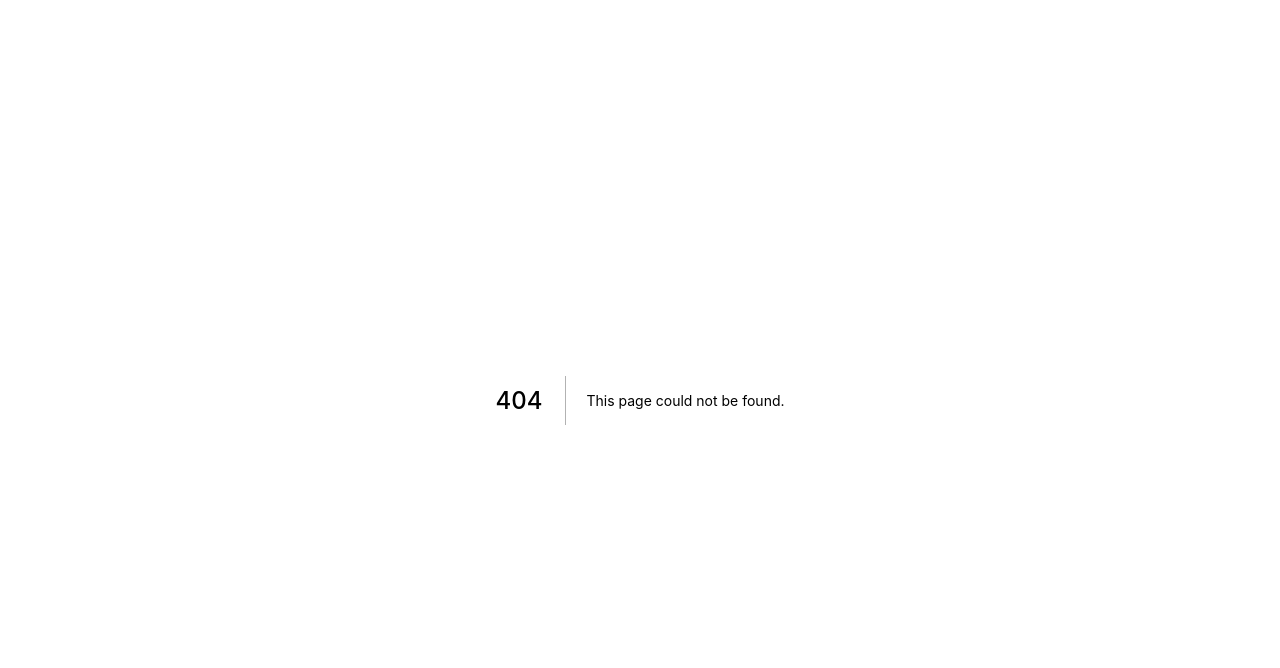
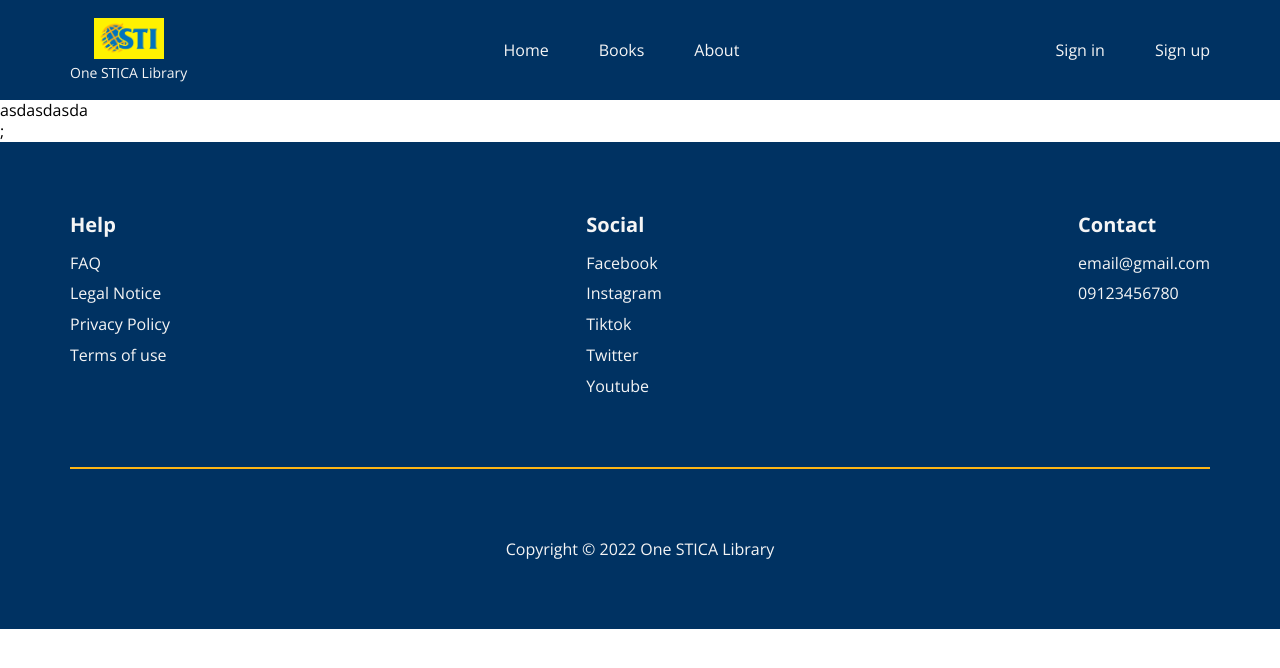
Before and after one commit to zomeru/lms-client, a Next.js app: page /books in a window 1280 px wide. Before the commit this address had no page. Shown: the top 668 px of the page. Built offline with nearby package versions, Linux system fonts and the light colour scheme; no server answers.

Commit message:
Added books page

```diff
--- /dev/null
+++ b/pages/books/index.tsx
@@ -0,0 +1,17 @@
+import React from 'react';
+
+import { Layout, NextSeoHead } from '@/components';
+import { BookSection } from '@/components/_page/Books';
+
+const Books = () => {
+  return (
+    <>
+      <NextSeoHead />
+      <Layout>
+        <BookSection />
+      </Layout>
+    </>
+  );
+};
+
+export default Books;
--- a/pages/index.tsx
+++ b/pages/index.tsx
@@ -1,19 +1,17 @@
 import type { NextPage } from 'next';
 
-import { Layout, Navbar, NextSeoHead, Footer } from '@/components';
+import { Layout, NextSeoHead } from '@/components';
 import { Hero, HomeBooks, Contact } from '@/components/_page/Home';
 
 const Home: NextPage = () => {
   return (
     <>
       <NextSeoHead />
-      <Navbar />
       <Layout>
         <Hero />
         <HomeBooks />
         <Contact />
       </Layout>
-      <Footer />
     </>
   );
 };
--- a/src/components/Layout/index.tsx
+++ b/src/components/Layout/index.tsx
@@ -1,4 +1,6 @@
 import React from 'react';
+import Footer from '../Footer';
+import Navbar from '../Navbar';
 import { StyledLayout } from './styles';
 
 interface LayoutProps {
@@ -6,7 +8,13 @@ interface LayoutProps {
 }
 
 const Layout: React.FC<LayoutProps> = ({ children }) => {
-  return <StyledLayout>{children}</StyledLayout>;
+  return (
+    <>
+      <Navbar />
+      <StyledLayout>{children}</StyledLayout>;
+      <Footer />
+    </>
+  );
 };
 
 export default Layout;
--- /dev/null
+++ b/src/components/_page/Books/BookSection/index.tsx
@@ -0,0 +1,17 @@
+import React from 'react';
+
+import Section from '@/components/Section';
+
+// const images = Array(50).fill(
+//   'https://imagesvc.meredithcorp.io/v3/mm/image?url=https%3A%2F%2Fstatic.onecms.io%2Fwp-content%2Fuploads%2Fsites%2F6%2F2016%2F09%2Fkkhp1-lg.jpg'
+// );
+
+const BookSection = () => {
+  return (
+    <Section>
+      <div>asdasdasda</div>
+    </Section>
+  );
+};
+
+export default BookSection;
--- /dev/null
+++ b/src/components/_page/Books/BookSection/style.ts
@@ -0,0 +1,3 @@
+import styled from 'styled-components';
+
+export const StyledBookSection = styled.div``;
--- /dev/null
+++ b/src/components/_page/Books/index.ts
@@ -0,0 +1 @@
+export { default as BookSection } from './BookSection';
--- a/src/components/_page/Home/HomeBooks/index.tsx
+++ b/src/components/_page/Home/HomeBooks/index.tsx
@@ -1,4 +1,4 @@
-import React from 'react';
+import React, { useState } from 'react';
 
 import { Section, BookCard } from '@/components';
 import { keyGenerator } from '@/utils';
@@ -9,8 +9,8 @@ const HomeBooks = () => {
     'https://imagesvc.meredithcorp.io/v3/mm/image?url=https%3A%2F%2Fstatic.onecms.io%2Fwp-content%2Fuploads%2Fsites%2F6%2F2016%2F09%2Fkkhp1-lg.jpg'
   );
 
-  const [topBookFavorites, setTopBookFavorites] = React.useState<boolean[]>([]);
-  const [newBookFavorites, setNewBookFavorites] = React.useState<boolean[]>([]);
+  const [topBookFavorites, setTopBookFavorites] = useState<boolean[]>([]);
+  const [newBookFavorites, setNewBookFavorites] = useState<boolean[]>([]);
 
   const handleFavoriteClick = (
     i: number,
```
Also changed, not shown: pages/books/[id]/index.tsx (added, +7 -0 lines), 1 other file (tests, documents, lock files or other folders).
